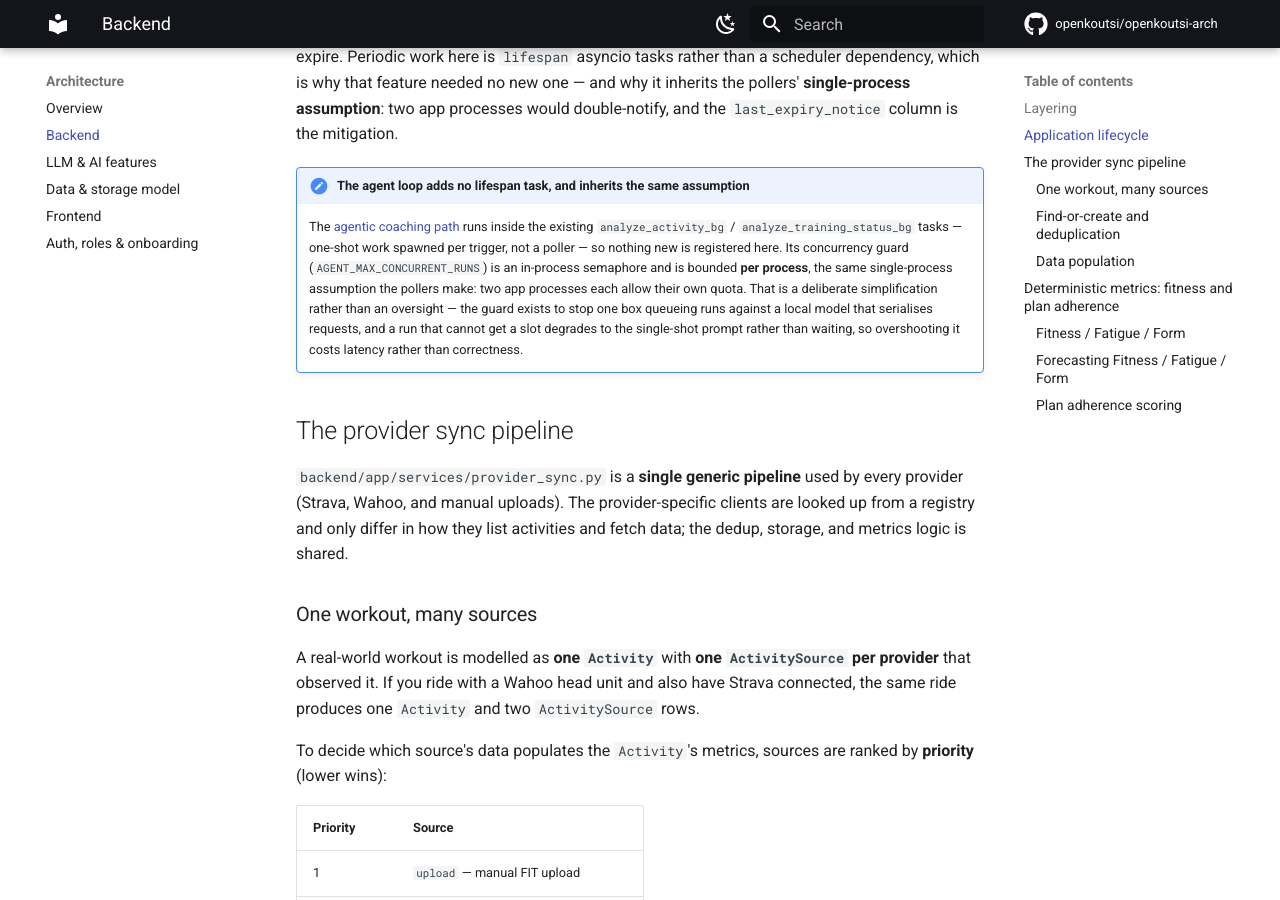
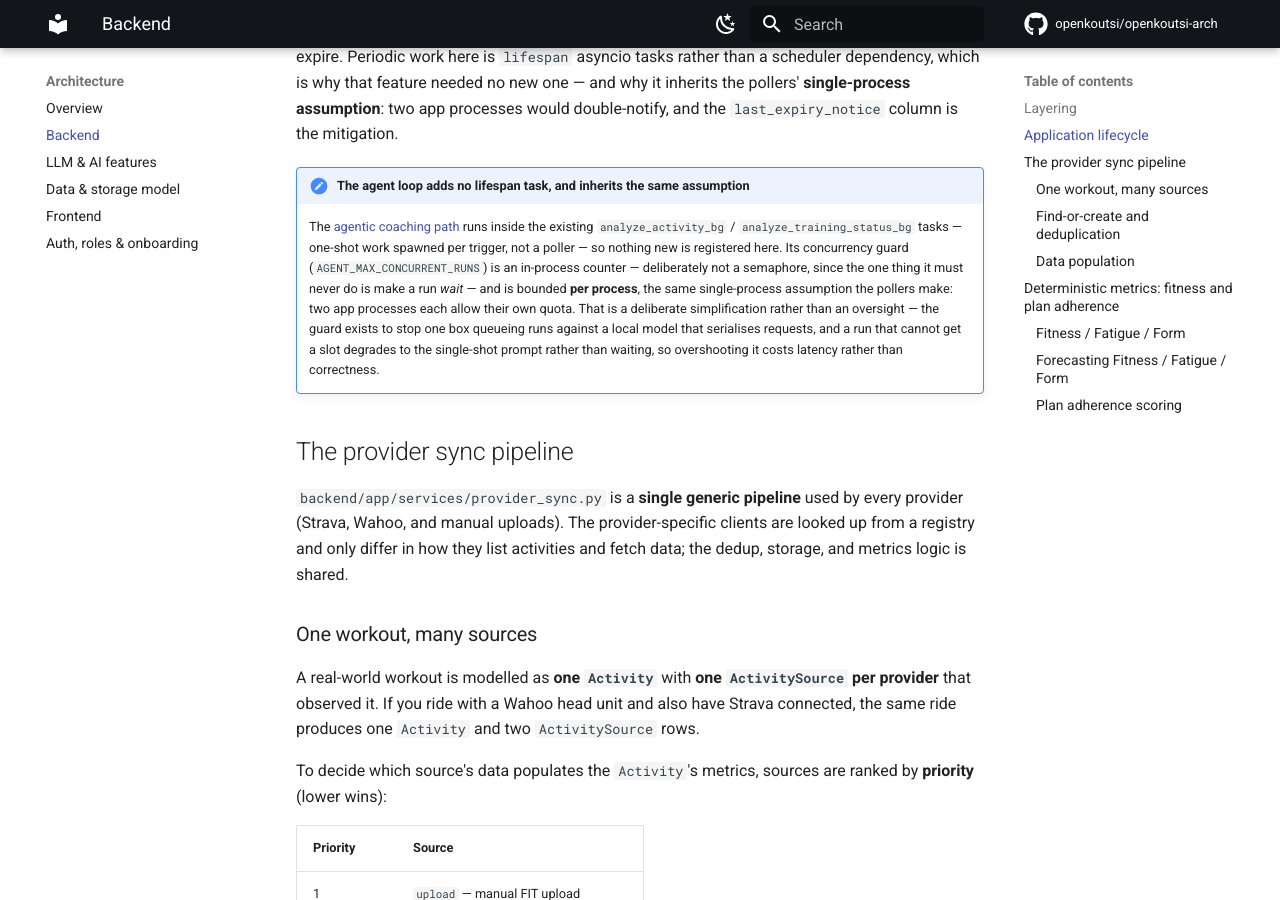
Before and after one commit to openkoutsi/openkoutsi-arch, an MkDocs documentation site: the page built from docs/architecture/backend.md, in a window 1280 px wide and 900 px high, scrolled down 1793 px. Built offline with MkDocs 1.6.1 and Material for MkDocs 9.7.7, drawn with Linux system fonts in a browser that asks for light colours; comment, search, counter and statistics services are not loaded.

Commit message:
Name the concurrency guard as what it is: a counter, not a semaphore (#43)
The guard's whole promise is that it never makes a run wait, which is the
opposite of what a semaphore is for. Following the backend change that replaced
it, so the description matches the primitive and the reason is on the page.

Co-Authored-By: Claude Opus 5 <noreply@anthropic.com>
Claude-Session: https://claude.ai/code/session_01CvSdkivw9YRSfqjhbKrJoD

```diff
--- a/docs/architecture/backend.md
+++ b/docs/architecture/backend.md
@@ -62,7 +62,8 @@ would double-notify, and the `last_expiry_notice` column is the mitigation.
     The [agentic coaching path](llm.md#the-agentic-path-issue-43) runs inside the existing
     `analyze_activity_bg` / `analyze_training_status_bg` tasks — one-shot work spawned per
     trigger, not a poller — so nothing new is registered here. Its concurrency guard
-    (`AGENT_MAX_CONCURRENT_RUNS`) is an in-process semaphore and is bounded **per process**,
+    (`AGENT_MAX_CONCURRENT_RUNS`) is an in-process counter — deliberately not a semaphore, since
+    the one thing it must never do is make a run *wait* — and is bounded **per process**,
     the same single-process assumption the pollers make: two app processes each allow their own
     quota. That is a deliberate simplification rather than an oversight — the guard exists to
     stop one box queueing runs against a local model that serialises requests, and a run that
```
